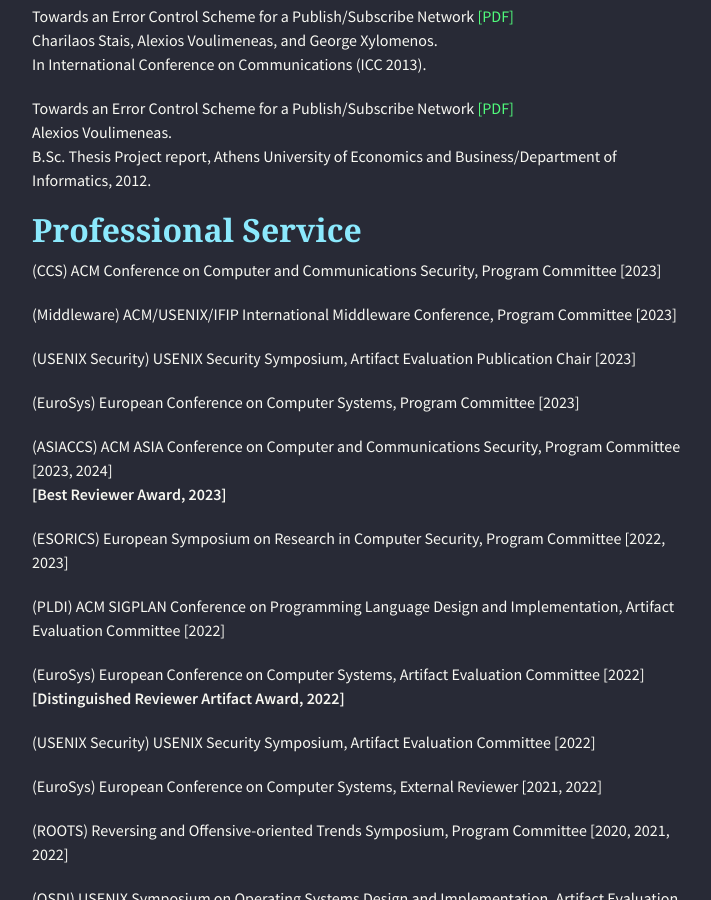
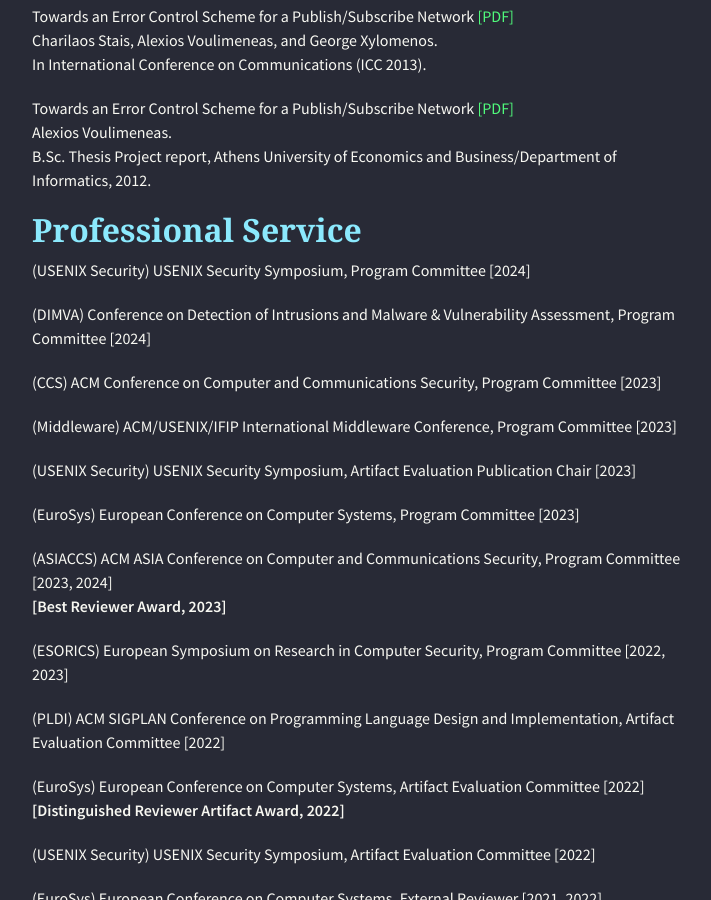
Before and after one commit to alexios-voulimeneas/alexios-voulimeneas.github.io, a Jekyll site: the page built from index.md, in a window 1280 px wide and 900 px high, scrolled down 2167 px. Shown: the whole window, without its empty margins (283-994 px from the left). Built offline with Jekyll 4.4.1, drawn with Linux system fonts in a browser that asks for light colours; nearby versions of some CDN libraries; the repository's description, which GitHub fills in, is left out.

Commit message:
Update index.md

```diff
--- a/index.md
+++ b/index.md
@@ -81,6 +81,10 @@
 
 ## [](#header-2) Professional Service
 
+(USENIX Security) USENIX Security Symposium, Program Committee [2024]
+
+(DIMVA) Conference on Detection of Intrusions and Malware & Vulnerability Assessment, Program Committee [2024]
+
 (CCS) ACM Conference on Computer and Communications Security, Program Committee [2023]
 
 (Middleware) ACM/USENIX/IFIP International Middleware Conference, Program Committee [2023]
```
